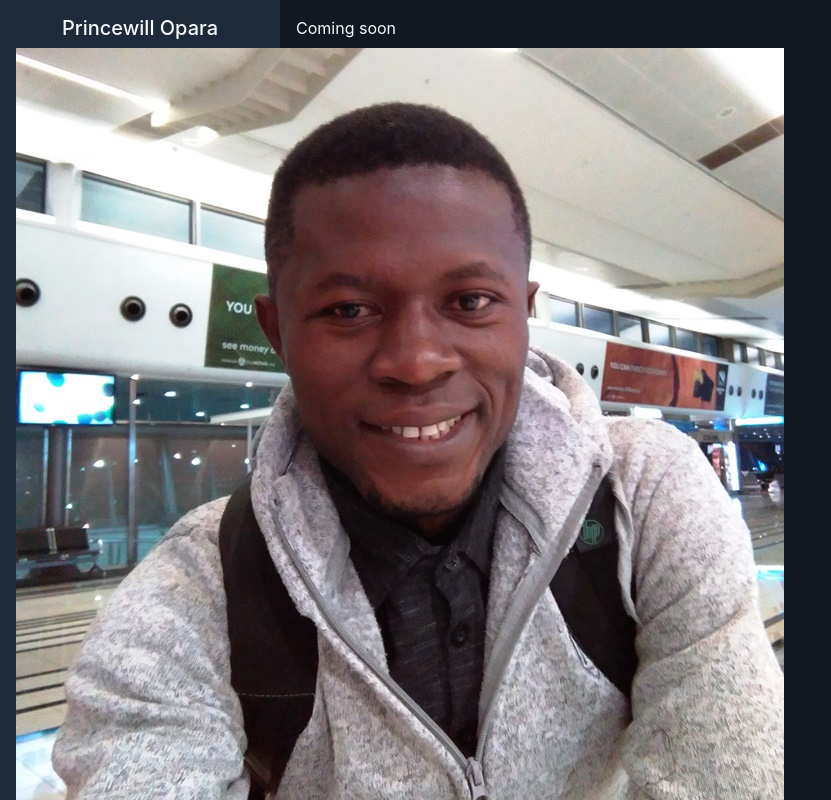
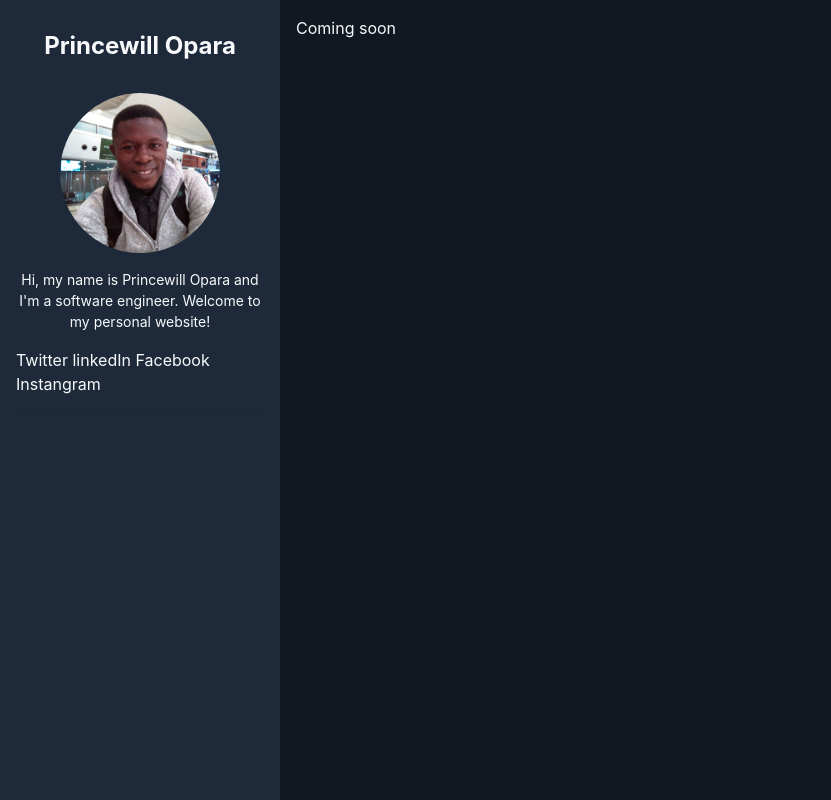
Before and after one commit to doncity-tech/my-portfolio, a plain HTML site: page index.html in a window 1280 px wide. Shown: the whole page, without its empty margins (0-831 px from the left). Drawn offline with Linux system fonts and the light colour scheme; files whose address does not match are found by name.

Commit message:
all good

```diff
--- a/index.html
+++ b/index.html
@@ -8,15 +8,17 @@
   <link rel="stylesheet" href="styles/main.css">
 </head>
 <body class="text-light">
-  <header class="position-fixed vh-100 p-3">
-    <h5 class="text-center">Princewill Opara</h5>
-    <div class="image">
-      <img src="images/profile1.jpg" alt="Profile Image">
+  <header class="position-fixed vh-100 py-4 px-3">
+    <h4 class="text-center font-weight-bold">
+      <a class="text-light nav-link" href="index.html">Princewill Opara</a>
+    </h4>
+    <div class="image-wrapper d-flex justify-content-center">
+      <div class="image my-3">
+        <img src="images/profile1.jpg" alt="Profile Image">
+      </div>
     </div>
     <div class="info">
-      <p>
-
-      </p>
+      <p class="text-center bio-para">Hi, my name is Princewill Opara and I'm a software engineer. Welcome to my personal website!</p>
     </div>
     <div class="icons">
       Twitter
--- a/styles/main.css
+++ b/styles/main.css
@@ -12,3 +12,16 @@ header {
   margin-left: 280px;
   margin-right: 0;
 }
+
+.image {
+  width: 160px;
+  height: 160px;
+  border-radius: 50%;
+  overflow: hidden;
+}
+.image img {
+  width: 100%;
+}
+.bio-para {
+  font-size: 0.875rem;
+}
```
